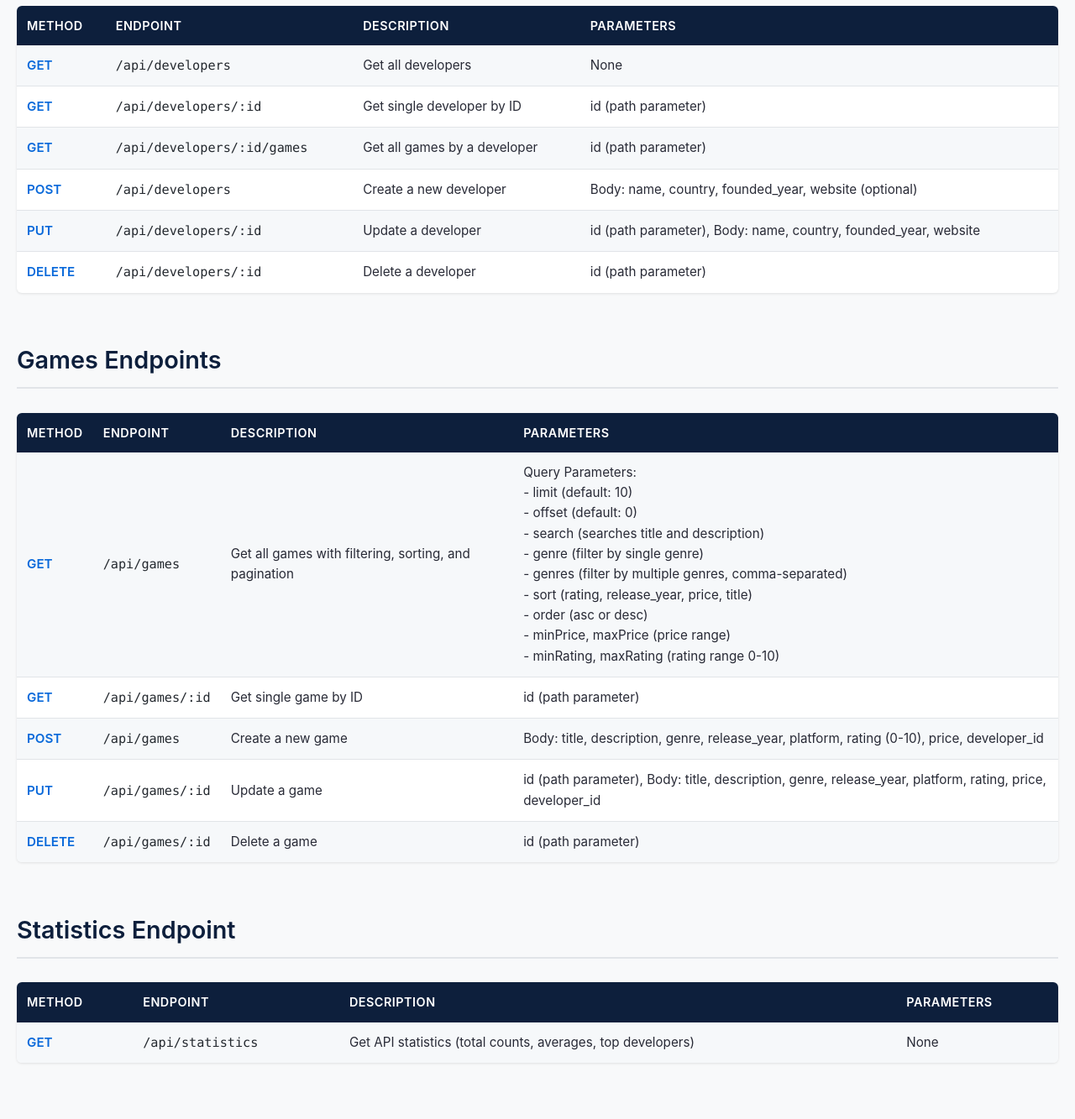
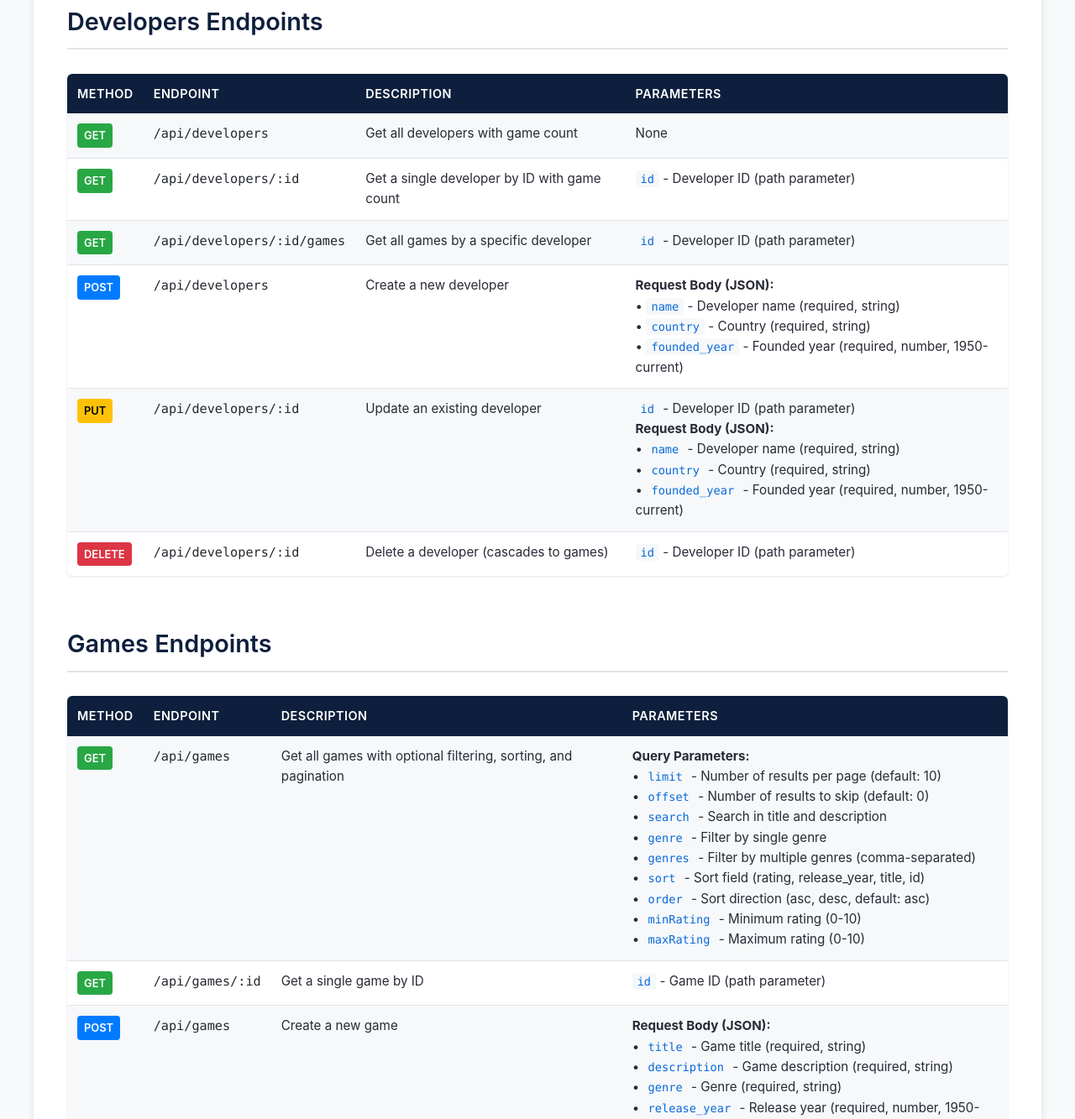
Before and after one commit to Arda-exe/node-api, a website: page public/index.html in a window 1280 px wide. Shown: the part 266-1599 px from the top of the page at 84% size. Drawn offline with Linux system fonts and the light colour scheme.

Commit message:
Update root documentation

```diff
--- a/public/index.html
+++ b/public/index.html
@@ -19,6 +19,15 @@
             padding: 20px;
         }
 
+        .container {
+            max-width: 1200px;
+            margin: 0 auto;
+            background-color: white;
+            padding: 40px;
+            border-radius: 8px;
+            box-shadow: 0 2px 8px rgba(0, 0, 0, 0.1);
+        }
+
         h1 {
             color: #0d1f3c;
             font-size: 2.5em;
@@ -34,6 +43,13 @@
             font-weight: 600;
             border-bottom: 2px solid #e1e4e8;
             padding-bottom: 0.3em;
+        }
+
+        h3 {
+            color: #0d1f3c;
+            font-size: 1.2em;
+            margin-top: 1.5em;
+            margin-bottom: 0.5em;
         }
 
         p {
@@ -75,6 +91,7 @@
             padding: 12px;
             border-bottom: 1px solid #e1e4e8;
             font-size: 0.95em;
+            vertical-align: top;
         }
 
         tr:last-child td {
@@ -87,7 +104,6 @@
 
         td:first-child {
             font-weight: 600;
-            color: #0969da;
         }
 
         td:nth-child(2) {
@@ -95,9 +111,34 @@
             color: #24292f;
         }
 
+        .method {
+            display: inline-block;
+            padding: 4px 8px;
+            border-radius: 4px;
+            font-weight: 600;
+            font-size: 0.85em;
+        }
+
+        .get { background-color: #28a745; color: white; }
+        .post { background-color: #007bff; color: white; }
+        .put { background-color: #ffc107; color: #000; }
+        .delete { background-color: #dc3545; color: white; }
+
+        .example-box {
+            background-color: #f6f8fa;
+            border-left: 4px solid #0969da;
+            padding: 15px;
+            margin: 10px 0;
+            border-radius: 4px;
+        }
+
         @media (max-width: 768px) {
             body {
                 padding: 10px;
+            }
+
+            .container {
+                padding: 20px;
             }
 
             h1 {
@@ -119,8 +160,10 @@
     </style>
 </head>
 <body>
+    <div class="container">
         <h1>Games API Documentation</h1>
         <p>Base URL: <code>http://localhost:3000</code></p>
+        <p>This API provides endpoints to manage video games and their developers with full CRUD operations, filtering, sorting, and pagination capabilities.</p>
 
         <h2>Developers Endpoints</h2>
         <table>
@@ -131,40 +174,51 @@
                 <th>Parameters</th>
             </tr>
             <tr>
-            <td>GET</td>
+                <td><span class="method get">GET</span></td>
                 <td>/api/developers</td>
-            <td>Get all developers</td>
+                <td>Get all developers with game count</td>
                 <td>None</td>
             </tr>
             <tr>
-            <td>GET</td>
+                <td><span class="method get">GET</span></td>
                 <td>/api/developers/:id</td>
-            <td>Get single developer by ID</td>
-            <td>id (path parameter)</td>
+                <td>Get a single developer by ID with game count</td>
+                <td><code>id</code> - Developer ID (path parameter)</td>
             </tr>
             <tr>
-            <td>GET</td>
+                <td><span class="method get">GET</span></td>
                 <td>/api/developers/:id/games</td>
-            <td>Get all games by a developer</td>
-            <td>id (path parameter)</td>
+                <td>Get all games by a specific developer</td>
+                <td><code>id</code> - Developer ID (path parameter)</td>
             </tr>
             <tr>
-            <td>POST</td>
+                <td><span class="method post">POST</span></td>
                 <td>/api/developers</td>
                 <td>Create a new developer</td>
-            <td>Body: name, country, founded_year, website (optional)</td>
+                <td>
+                    <strong>Request Body (JSON):</strong><br>
+                    • <code>name</code> - Developer name (required, string)<br>
+                    • <code>country</code> - Country (required, string)<br>
+                    • <code>founded_year</code> - Founded year (required, number, 1950-current)
+                </td>
             </tr>
             <tr>
-            <td>PUT</td>
+                <td><span class="method put">PUT</span></td>
                 <td>/api/developers/:id</td>
-            <td>Update a developer</td>
-            <td>id (path parameter), Body: name, country, founded_year, website</td>
+                <td>Update an existing developer</td>
+                <td>
+                    <code>id</code> - Developer ID (path parameter)<br>
+                    <strong>Request Body (JSON):</strong><br>
+                    • <code>name</code> - Developer name (required, string)<br>
+                    • <code>country</code> - Country (required, string)<br>
+                    • <code>founded_year</code> - Founded year (required, number, 1950-current)
+                </td>
             </tr>
             <tr>
-            <td>DELETE</td>
+                <td><span class="method delete">DELETE</span></td>
                 <td>/api/developers/:id</td>
-            <td>Delete a developer</td>
-            <td>id (path parameter)</td>
+                <td>Delete a developer (cascades to games)</td>
+                <td><code>id</code> - Developer ID (path parameter)</td>
             </tr>
         </table>
 
@@ -177,45 +231,58 @@
                 <th>Parameters</th>
             </tr>
             <tr>
-            <td>GET</td>
+                <td><span class="method get">GET</span></td>
                 <td>/api/games</td>
-            <td>Get all games with filtering, sorting, and pagination</td>
+                <td>Get all games with optional filtering, sorting, and pagination</td>
                 <td>
-                Query Parameters:<br>
-                - limit (default: 10)<br>
-                - offset (default: 0)<br>
-                - search (searches title and description)<br>
-                - genre (filter by single genre)<br>
-                - genres (filter by multiple genres, comma-separated)<br>
-                - sort (rating, release_year, price, title)<br>
-                - order (asc or desc)<br>
-                - minPrice, maxPrice (price range)<br>
-                - minRating, maxRating (rating range 0-10)
+                    <strong>Query Parameters:</strong><br>
+                    • <code>limit</code> - Number of results per page (default: 10)<br>
+                    • <code>offset</code> - Number of results to skip (default: 0)<br>
+                    • <code>search</code> - Search in title and description<br>
+                    • <code>genre</code> - Filter by single genre<br>
+                    • <code>genres</code> - Filter by multiple genres (comma-separated)<br>
+                    • <code>sort</code> - Sort field (rating, release_year, title, id)<br>
+                    • <code>order</code> - Sort direction (asc, desc, default: asc)<br>
+                    • <code>minRating</code> - Minimum rating (0-10)<br>
+                    • <code>maxRating</code> - Maximum rating (0-10)
                 </td>
             </tr>
             <tr>
-            <td>GET</td>
+                <td><span class="method get">GET</span></td>
                 <td>/api/games/:id</td>
-            <td>Get single game by ID</td>
-            <td>id (path parameter)</td>
+                <td>Get a single game by ID</td>
+                <td><code>id</code> - Game ID (path parameter)</td>
             </tr>
             <tr>
-            <td>POST</td>
+                <td><span class="method post">POST</span></td>
                 <td>/api/games</td>
                 <td>Create a new game</td>
-            <td>Body: title, description, genre, release_year, platform, rating (0-10), price, developer_id</td>
+                <td>
+                    <strong>Request Body (JSON):</strong><br>
+                    • <code>title</code> - Game title (required, string)<br>
+                    • <code>description</code> - Game description (required, string)<br>
+                    • <code>genre</code> - Genre (required, string)<br>
+                    • <code>release_year</code> - Release year (required, number, 1950-current)<br>
+                    • <code>platform</code> - Platform (required, string)<br>
+                    • <code>rating</code> - Rating (required, number, 0-10)<br>
+                    • <code>developer_id</code> - Developer ID (required, number)
+                </td>
             </tr>
             <tr>
-            <td>PUT</td>
+                <td><span class="method put">PUT</span></td>
                 <td>/api/games/:id</td>
-            <td>Update a game</td>
-            <td>id (path parameter), Body: title, description, genre, release_year, platform, rating, price, developer_id</td>
+                <td>Update an existing game</td>
+                <td>
+                    <code>id</code> - Game ID (path parameter)<br>
+                    <strong>Request Body (JSON):</strong><br>
+                    Same fields as POST (all required)
+                </td>
             </tr>
             <tr>
-            <td>DELETE</td>
+                <td><span class="method delete">DELETE</span></td>
                 <td>/api/games/:id</td>
                 <td>Delete a game</td>
-            <td>id (path parameter)</td>
+                <td><code>id</code> - Game ID (path parameter)</td>
             </tr>
         </table>
 
@@ -228,11 +295,12 @@
                 <th>Parameters</th>
             </tr>
             <tr>
-            <td>GET</td>
+                <td><span class="method get">GET</span></td>
                 <td>/api/statistics</td>
                 <td>Get API statistics (total counts, averages, top developers)</td>
                 <td>None</td>
             </tr>
         </table>
+    </div>
 </body>
 </html>
```
Lines whose indentation alone changed are shown as unchanged.
